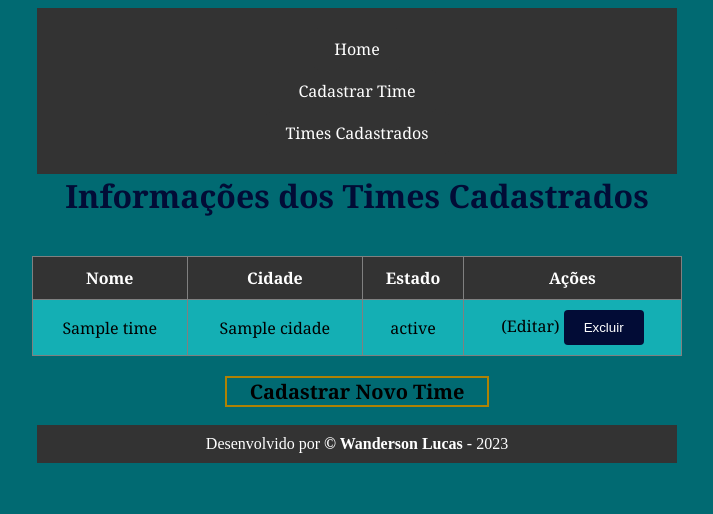
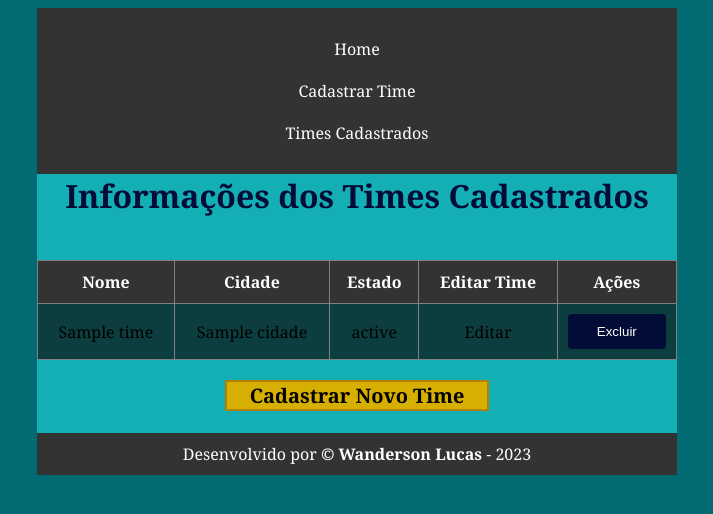
Before and after one commit to wandersonlucasl/AvaPWEB-Flask, a Flask app: template templates/listar.html in a window 1280 px wide. Shown: the top 514 px of the page, without its empty margins (283-996 px from the left). Run offline with Flask 3, Linux system fonts and the light colour scheme; the template is opened without the code that fills it: most values are stand-ins (such as "Sample title", 1, 10 or a date in 2020).

Commit message:
Add files via upload

```diff
--- a/static/css/style.css
+++ b/static/css/style.css
@@ -1,11 +1,11 @@
-/* styles.css */
 body {
     background-color: #016a72;
+    font-family: Georgia, 'Times New Roman', Times;
 }
-
 h1 {
     color: #020c36;
-    font-family: Georgia, 'Times New Roman', Times, serif;
+    text-align: center;
+    margin-top: 0;
 }
 .texto {
     font-size: 25px;
@@ -18,7 +18,6 @@ header {
     padding: 20px;
     color: #fff;
     text-align: center;
-    font-family: Georgia, 'Times New Roman', Times, serif;
 }
 
 .menu {
@@ -41,10 +40,10 @@ header {
 
 .menu a:hover {
     background-color: #555;
+    width: 200px;
 }
 
 .container {
-    font-family: Georgia, 'Times New Roman', Times, serif;
     max-width: 600px;
     margin: 5px auto;
     padding: 20px;
@@ -53,13 +52,7 @@ header {
     box-shadow: 0 2px 5px rgba(0, 0, 0, 0.1);
 }
 
-h1 {
-    text-align: center;
-    margin-top: 0;
-}
-
 form {
-
     display: flex;
     flex-direction: column;
 }
@@ -67,6 +60,7 @@ form {
 label {
     font-weight: bold;
     margin-bottom: 5px;
+    text-align: center;
 }
 
 input[type="text"] {
@@ -86,8 +80,8 @@ input[type="submit"] {
     border: none;
     border-radius: 4px;
     cursor: pointer;
+
 }
-
 input[type="submit"]:hover {
     background-color: #000000;
 }
@@ -100,11 +94,10 @@ footer {
     padding: 10px;
     text-align: center;
 }
-
 footer p {
     margin: 0;
 }
-/* Tabela / Listar */
+
 table {
     max-width: 650px;
     margin: auto;
@@ -121,34 +114,30 @@ th, td {
 th {
     background-color: #333;
     color: #fff;
-    font-family: Georgia, 'Times New Roman', Times, serif;
     text-align: center;
 }
 td {
     text-align: center;
 }
 tr:nth-child(even) {
-    background-color: #17b9bede;
-    font-family: Georgia, 'Times New Roman', Times, serif;
+    background-color: #0c2d2ede;
 }
 
 a {
     color: #000000;
     text-decoration: none;
-
 }
-
 a:hover {
     text-decoration: underline;
     color: #d1d1d1;
 }
 
 h2 {
+    background-color: #d6af00;
     max-width: 260px;
     margin: auto;
     color: #000000;
     font-size: 20px;
-    font-family: Georgia, 'Times New Roman', Times, serif;
     text-align: center;
     margin-top: 20px;
     border: 2px solid #af8204;
@@ -156,3 +145,8 @@ h2 {
 h2:hover{
     background-color: #020c36;
 }
+div {
+    background-color: #17b9bede;
+    max-width: 640px;
+    margin: auto;
+}
--- a/templates/listar.html
+++ b/templates/listar.html
@@ -11,6 +11,7 @@
                 <th>Nome</th>
                 <th>Cidade</th>
                 <th>Estado</th>
+                <th>Editar Time</th>
                 <th>Ações</th>
             </tr>
             {% for time in times %}
@@ -18,10 +19,10 @@
                 <td>{{ time.nome }}</td>
                 <td>{{ time.cidade }}</td>
                 <td>{{ time.estado }}</td>
+                <td><a href="{{ url_for('editar', id=time['id']) }}"> Editar </a></td>
                 <td>
-                    <a href="{{ url_for('editar', id=time['id']) }}">(Editar)</a>
-                    <form action="{{ url_for('excluir', id=time['id']) }}" method="post" style="display: inline-block;">
-                        <input type="submit" value="Excluir" onclick="return confirm('Tem certeza que deseja excluir este time?')">
+                    <form action="{{ url_for('excluir', id=time['id']) }}" method="post">
+                        <input type="submit" value="Excluir">
                     </form>
                 </td>
             </tr>
```
